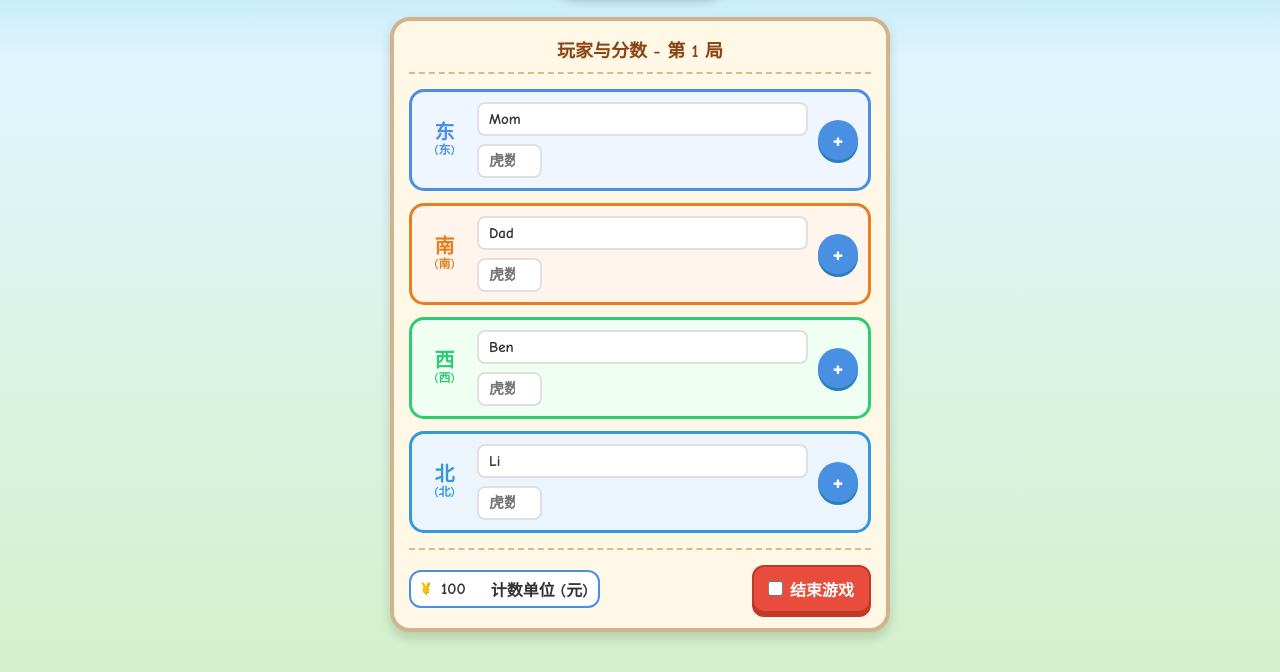
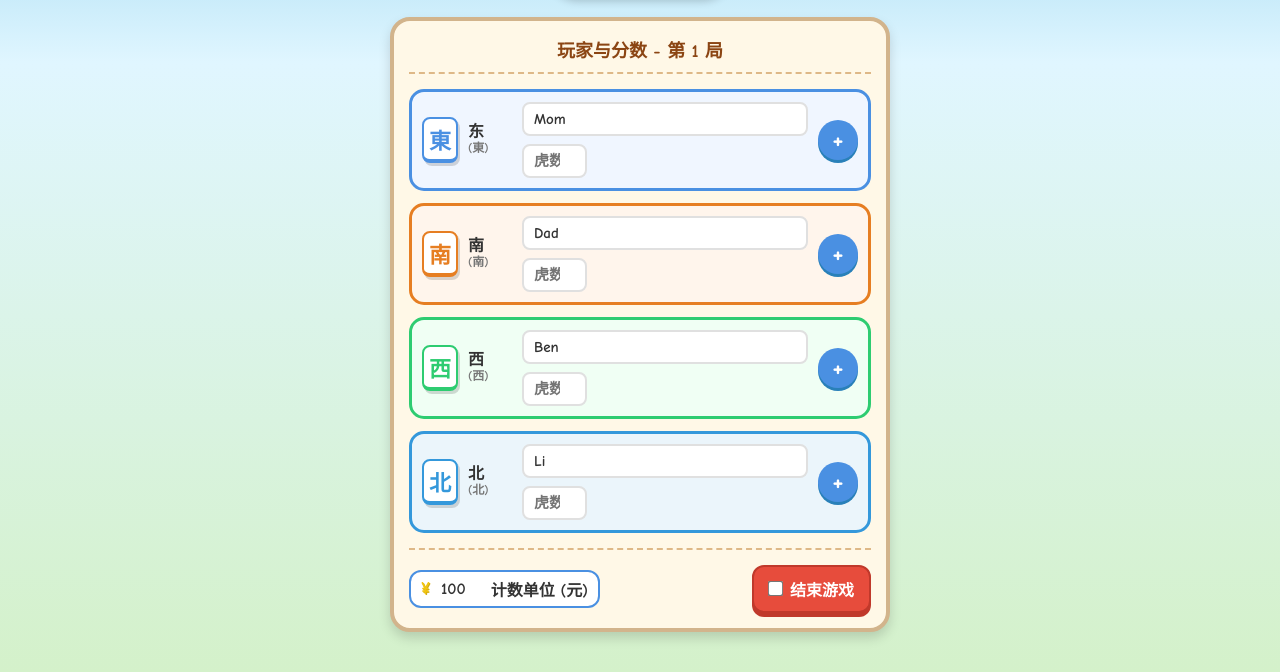
Before and after one commit to hullhut/DouDouJiang, a plain HTML site: page index.html in a window 1280 px wide. Both pictures are taken after a click on the button "开始游戏 ▶". Shown: the part 198-870 px from the top of the page. Drawn offline with Linux system fonts and the light colour scheme.

Commit message:
style: add explicit mahjong tile design for direction icons

```diff
--- a/app.js
+++ b/app.js
@@ -56,8 +56,9 @@ function toggleLanguage() {
         const dirMap = { '东': i18n[currentLang].east, '南': i18n[currentLang].south, '西': i18n[currentLang].west, '北': i18n[currentLang].north };
         roundDiv.querySelectorAll('.player-row').forEach(row => {
             const dir = row.dataset.dir;
-            const dirSpan = row.querySelector('.player-dir');
-            dirSpan.innerHTML = `${dirMap[dir]}<br><span>(${dir})</span>`;
+            const traditionalDir = { '东': '東', '南': '南', '西': '西', '北': '北' }[dir];
+            const labelDiv = row.querySelector('.player-dir-label');
+            labelDiv.innerHTML = `${dirMap[dir]}<br><span>(${traditionalDir})</span>`;
 
             row.querySelector('.player-alias').placeholder = i18n[currentLang].aliasPlaceholder;
             row.querySelectorAll('.tiger-input').forEach(input => {
@@ -125,10 +126,21 @@ function createGameRound() {
 
         const dirMap = { '东': i18n[currentLang].east, '南': i18n[currentLang].south, '西': i18n[currentLang].west, '北': i18n[currentLang].north };
 
-        const dirSpan = document.createElement('div');
-        dirSpan.className = 'player-dir';
-        dirSpan.innerHTML = `${dirMap[dir]}<br><span>(${dir})</span>`;
-        row.appendChild(dirSpan);
+        const dirContainer = document.createElement('div');
+        dirContainer.className = 'player-dir-container';
+
+        const tileIcon = document.createElement('div');
+        tileIcon.className = 'mahjong-tile';
+        const traditionalDir = { '东': '東', '南': '南', '西': '西', '北': '北' }[dir];
+        tileIcon.innerText = traditionalDir;
+
+        const labelDiv = document.createElement('div');
+        labelDiv.className = 'player-dir-label';
+        labelDiv.innerHTML = `${dirMap[dir]}<br><span>(${traditionalDir})</span>`;
+
+        dirContainer.appendChild(tileIcon);
+        dirContainer.appendChild(labelDiv);
+        row.appendChild(dirContainer);
 
         const playerInfo = document.createElement('div');
         playerInfo.className = 'player-info';
--- a/style.css
+++ b/style.css
@@ -134,25 +134,47 @@ h1 {
 .row-西 { border-color: #2ECC71; background-color: #F0FFF4; }
 .row-北 { border-color: #3498DB; background-color: #EBF5FB; }
 
-.player-dir {
-    font-size: 20px;
+.player-dir-container {
+    display: flex;
+    align-items: center;
+    gap: 10px;
+    width: 90px;
+}
+
+.mahjong-tile {
+    width: 36px;
+    height: 46px;
+    background: #FFF;
+    border-radius: 8px;
+    display: flex;
+    justify-content: center;
+    align-items: center;
+    font-size: 22px;
     font-weight: bold;
-    width: 45px;
-    text-align: center;
+    box-shadow: inset 1px 1px 0 rgba(255,255,255,0.8), 2px 3px 0 rgba(0,0,0,0.15);
+    border-style: solid;
+    border-width: 2px 2px 4px 2px; /* Thicker bottom to look 3D */
+}
+
+.row-东 .mahjong-tile { border-color: #4A90E2; color: #4A90E2; }
+.row-南 .mahjong-tile { border-color: #E67E22; color: #E67E22; }
+.row-西 .mahjong-tile { border-color: #2ECC71; color: #2ECC71; }
+.row-北 .mahjong-tile { border-color: #3498DB; color: #3498DB; }
+
+.player-dir-label {
+    font-size: 16px;
+    font-weight: bold;
     display: flex;
     flex-direction: column;
     justify-content: center;
     line-height: 1.1;
+    color: #333;
 }
 
-.player-dir span {
+.player-dir-label span {
     font-size: 12px;
+    color: #777;
 }
-
-.row-东 .player-dir { color: #4A90E2; }
-.row-南 .player-dir { color: #E67E22; }
-.row-西 .player-dir { color: #2ECC71; }
-.row-北 .player-dir { color: #3498DB; }
 
 .player-info {
     display: flex;
```
